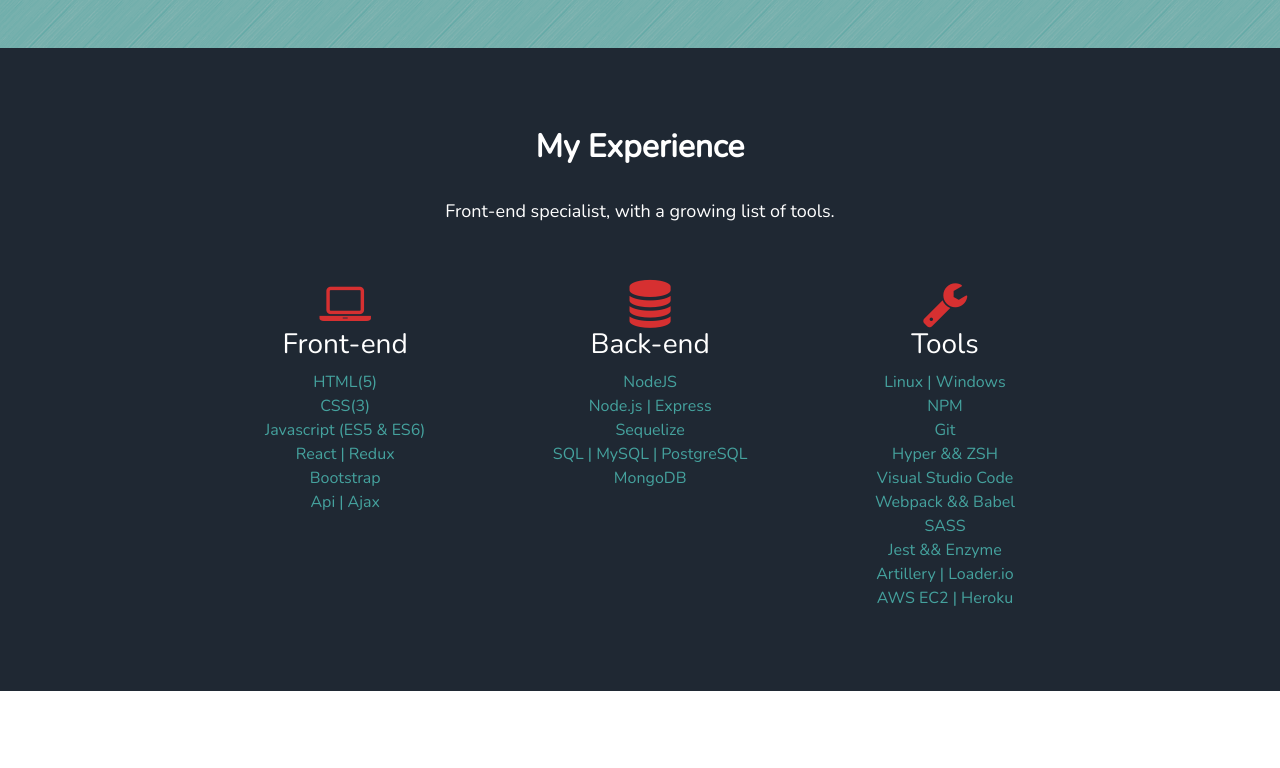
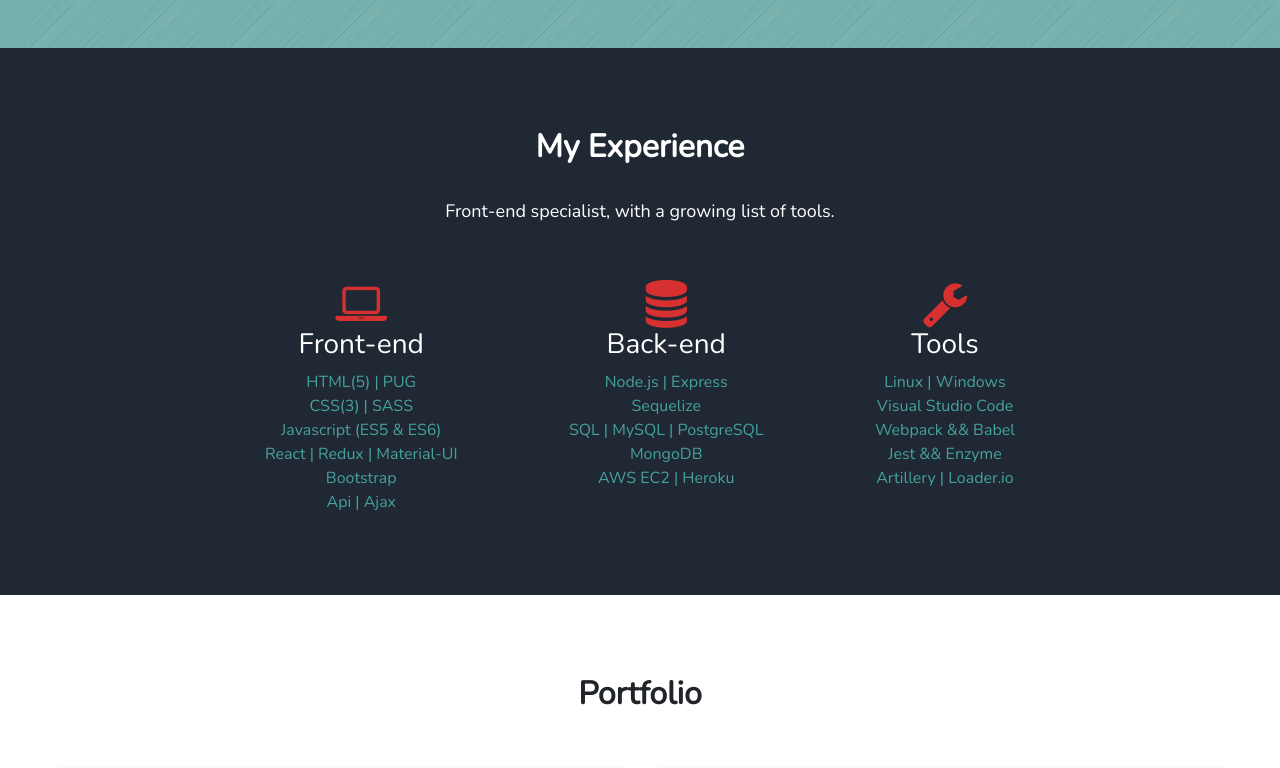
Before and after one commit to Melvin-Viana/personal-portfolio, a plain HTML site: page index.html in a window 1280 px wide. Shown: the part 702-1470 px from the top of the page. Drawn offline with nearby package versions, Linux system fonts and the light colour scheme; some packages are replaced by stand-ins of ours; a script that the page names is missing.

Commit message:
Fix tools,fe, and be

```diff
--- a/index.html
+++ b/index.html
@@ -68,10 +68,10 @@
 					<i class="fa fa-laptop fa-3x experience-icon"></i>
 					<h3>Front-end</h3>
 					<ul>
-						<li>HTML(5)</li>
-						<li>CSS(3)</li>
+						<li>HTML(5) | PUG </li>
+						<li>CSS(3) | SASS</li>
 						<li>Javascript (ES5 & ES6)</li>
-						<li>React | Redux</li>
+						<li>React | Redux | Material-UI</li>
 						<li>Bootstrap</li>
 						<li>Api | Ajax</li>
 					</ul>
@@ -86,11 +86,11 @@
 					<i class="fa fa-database fa-3x experience-icon"></i>
 					<h3>Back-end</h3>
 					<ul>
-						<li>NodeJS</li>
 						<li>Node.js | Express</li>
 						<li>Sequelize</li>
 						<li>SQL | MySQL | PostgreSQL</li>
 						<li>MongoDB</li>
+						<li>AWS EC2 | Heroku</li>
 					</ul>
 				</div>
 				<div
@@ -104,15 +104,10 @@
 					<h3>Tools</h3>
 					<ul>
 						<li>Linux | Windows</li>
-						<li>NPM</li>
-						<li>Git</li>
-						<li>Hyper && ZSH</li>
 						<li>Visual Studio Code</li>
 						<li>Webpack && Babel</li>
-						<li>SASS</li>
 						<li>Jest && Enzyme</li>
 						<li>Artillery | Loader.io</li>
-						<li>AWS EC2 | Heroku</li>
 					</ul>
 				</div>
 			</div>
```
